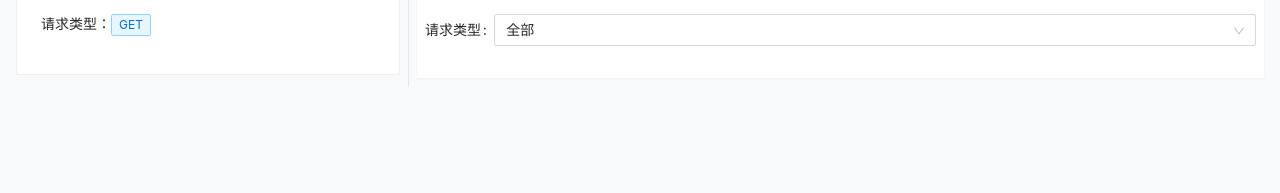
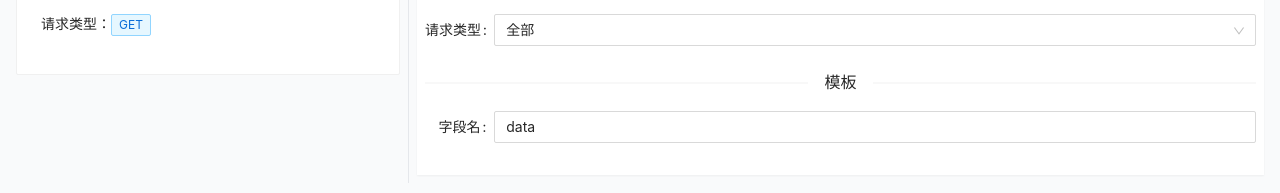
Before and after one commit to mrleidesen/VMock-UI, a Vue app: page / in a window 1280 px wide. Shown: the part 178-371 px from the top of the page. Built offline with nearby package versions, Linux system fonts and the light colour scheme.

Commit message:
fix: template

```diff
--- a/src/views/Home.vue
+++ b/src/views/Home.vue
@@ -26,7 +26,6 @@
             <a-input v-model:value="formState.rurl" placeholder="请求的接口地址"></a-input>
           </a-form-item>
           <a-form-item label="请求类型">
-            <!-- <a-input v-model:value="formState.rtype"></a-input> -->
             <a-select v-model:value="formState.rtype" placeholder="不填默认拦截全部">
               <a-select-option value="">全部</a-select-option>
               <a-select-option value="get">GET</a-select-option>
@@ -35,6 +34,16 @@
               <a-select-option value="delete">DELETE</a-select-option>
             </a-select>
           </a-form-item>
+          <a-divider>模板</a-divider>
+
+          <div
+            v-for="(item, idx) in formState.template"
+            :key="idx"
+          >
+            <a-form-item label="字段名">
+              <a-input v-model:value="item.keyName" placeholder="该接口名称"></a-input>
+            </a-form-item>
+          </div>
         </a-form>
       </div>
     </div>
@@ -56,10 +65,14 @@ export default {
     const formState = reactive({
       name: "",
       rurl: "",
-      rtype: ""
+      rtype: "",
+      template: [
+        { keyName: 'data', rule: '', value: "", type: "string" }
+      ]
     })
     const activeIndex = ref(-1)
 
+    // methods
     const onChangeActive = (index) => {
       Object.assign(formState, configes[index])
       activeIndex.value = index
```
